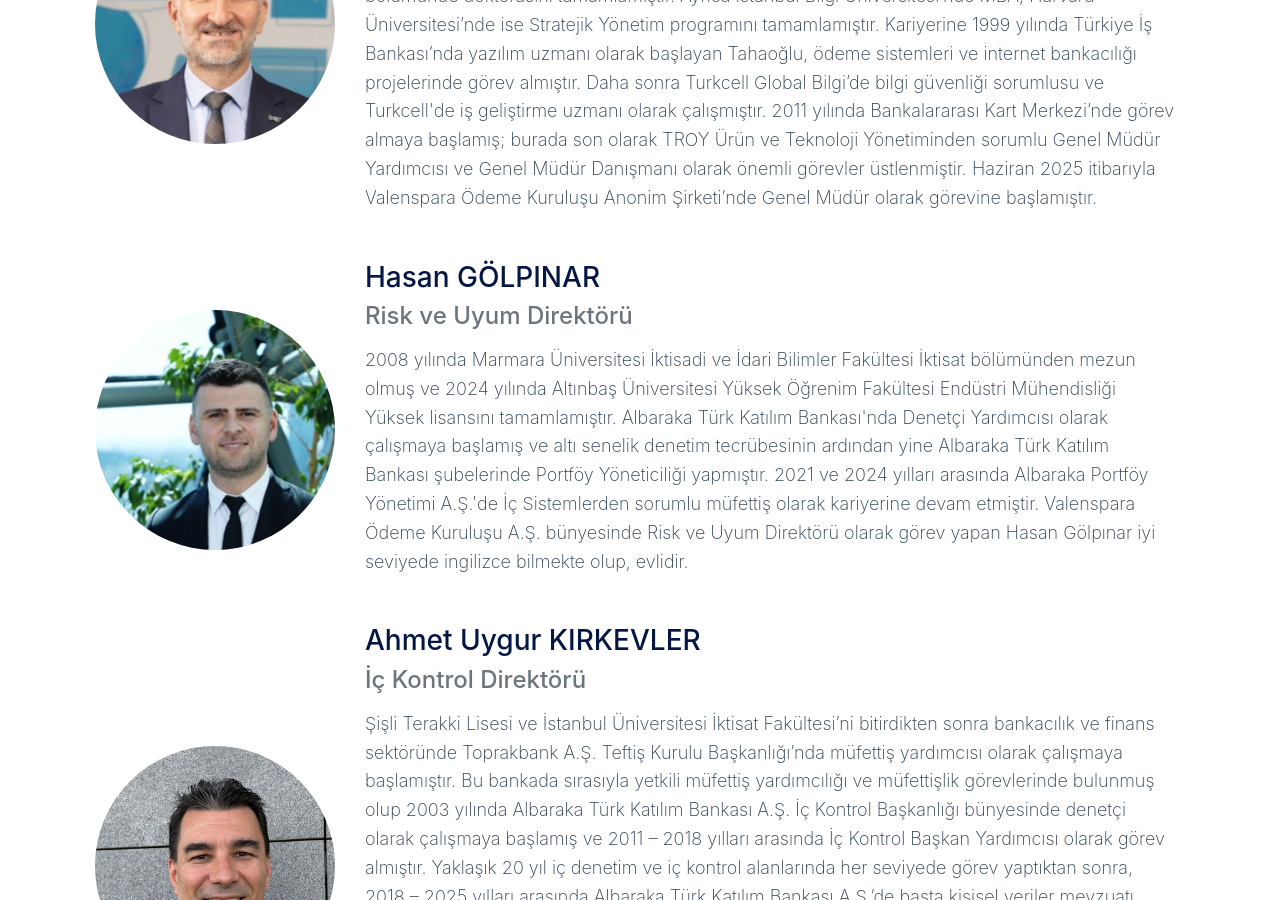
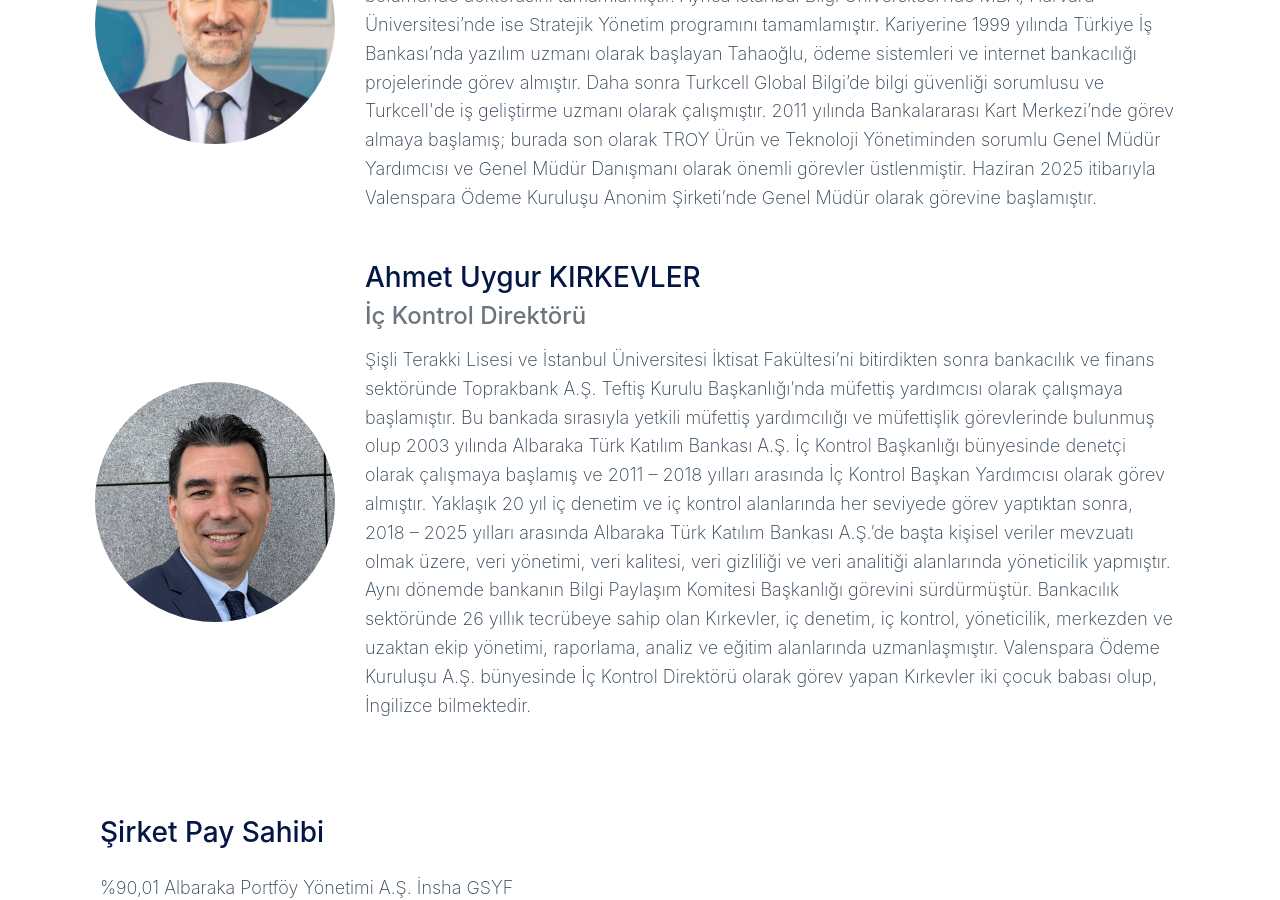
Before and after one commit to Valensas/valenspara.com, a Jekyll site: the page built from kurumsal.md, in a window 1280 px wide and 900 px high, scrolled down 2564 px. Built offline with Jekyll 4.4.1, drawn with Linux system fonts in a browser that asks for light colours; nearby versions of some CDN libraries; some web fonts are replaced.

Commit message:
Update kurumsal.md

```diff
--- a/kurumsal.md
+++ b/kurumsal.md
@@ -27,11 +27,6 @@ team:
     role: Genel Müdür / Yönetim Kurulu Üyesi
     image: /img/osman-okyar-tahaoglu.jpg
     bio: 1998 yılında Dokuz Eylül Üniversitesi Elektrik-Elektronik Mühendisliği bölümünden lisans derecesiyle mezun olmuştur. 2001 yılında İzmir Yüksek Teknoloji Enstitüsü’nde Bilgisayar Yazılımı alanında yüksek lisansını, 2009 yılında ise Dokuz Eylül Üniversitesi Bilgisayar Mühendisliği bölümünde doktorasını tamamlamıştır. Ayrıca İstanbul Bilgi Üniversitesi’nde MBA, Harvard Üniversitesi’nde ise Stratejik Yönetim programını tamamlamıştır. Kariyerine 1999 yılında Türkiye İş Bankası’nda yazılım uzmanı olarak başlayan Tahaoğlu, ödeme sistemleri ve internet bankacılığı projelerinde görev almıştır. Daha sonra Turkcell Global Bilgi’de bilgi güvenliği sorumlusu ve Turkcell'de iş geliştirme uzmanı olarak çalışmıştır. 2011 yılında Bankalararası Kart Merkezi’nde görev almaya başlamış; burada son olarak TROY Ürün ve Teknoloji Yönetiminden sorumlu Genel Müdür Yardımcısı ve Genel Müdür Danışmanı olarak önemli görevler üstlenmiştir. Haziran 2025 itibarıyla Valenspara Ödeme Kuruluşu Anonim Şirketi’nde Genel Müdür olarak görevine başlamıştır.
-
-  - name: Hasan GÖLPINAR
-    role: Risk ve Uyum Direktörü
-    image: /img/hasan-golpinar.jpg
-    bio: 2008 yılında Marmara Üniversitesi İktisadi ve İdari Bilimler Fakültesi İktisat bölümünden mezun olmuş ve 2024 yılında Altınbaş Üniversitesi Yüksek Öğrenim Fakültesi Endüstri Mühendisliği Yüksek lisansını tamamlamıştır. Albaraka Türk Katılım Bankası'nda Denetçi Yardımcısı olarak çalışmaya başlamış ve altı senelik denetim tecrübesinin ardından yine Albaraka Türk Katılım Bankası şubelerinde Portföy Yöneticiliği yapmıştır. 2021 ve 2024 yılları arasında Albaraka Portföy Yönetimi A.Ş.'de İç Sistemlerden sorumlu müfettiş olarak kariyerine devam etmiştir. Valenspara Ödeme Kuruluşu A.Ş. bünyesinde Risk ve Uyum Direktörü olarak görev yapan Hasan Gölpınar iyi seviyede ingilizce bilmekte olup, evlidir.
 
   - name: Ahmet Uygur KIRKEVLER
     role: İç Kontrol Direktörü
```
